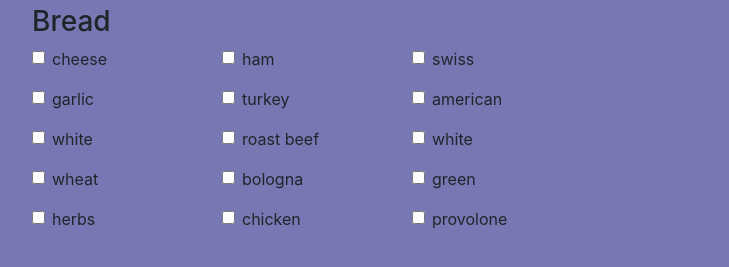
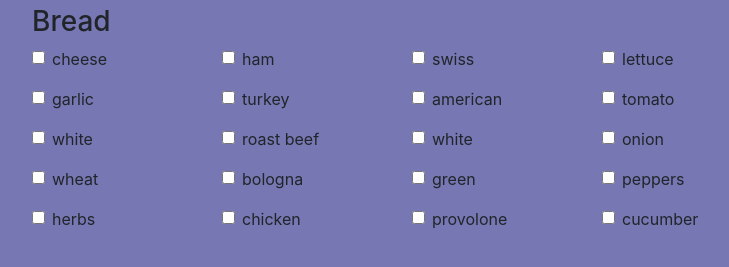
Before and after one commit to jbkey2015/sandwich-maker, a plain HTML site: page index.html in a window 1280 px wide. Shown: the part 51-318 px from the top of the page, without its empty margins (53-782 px from the left). Drawn offline with nearby package versions, Linux system fonts and the light colour scheme.

Commit message:
added veggie maker

```diff
--- a/index.html
+++ b/index.html
@@ -25,6 +25,9 @@
             <div class="col-sm-2">
                 <div id="cheese-counter"></div>
             </div>
+            <div class="col-sm-2">
+                <div id="veggie-counter"></div>
+            </div>
         </div>
         <div class="row">
             <div id="final-order"></div>
--- /dev/null
+++ b/javascripts/components/veggie.js
@@ -0,0 +1,40 @@
+import utilities from '../helpers/utilities.js';
+
+const veggies = [
+    {id:"veggie1", name:"lettuce", price: 100},
+    {id:"veggie2", name:"tomato", price: 90},
+    {id:"veggie3", name:"onion", price: 80},
+    {id:"veggie4", name:"peppers", price: 85},
+    {id:"veggie5", name:"cucumber", price: 100},
+];
+
+const getSelectedVeggies = () => {
+    const selectedVeggies = [];
+    //get all veggie checkboxes
+    const breadVeggieboxes = document.getElementsByClassName('veggie');
+    //keep the checked ones in a new array
+    for (let j = 0; j < veggieCheckboxes.length; j++){
+        for (let k = 0; k < veggies.length; k++){
+            if(veggieCheckboxes[j].checked && veggieCheckboxes[j].id === veggies[k].id){
+                selectedVeggies.push(veggies[k]);
+            }
+        }
+    }
+    //return the new array
+    return selectedVeggies;
+};
+
+const printVeggieOptions = () => {
+    let domString = '';
+    for (let i = 0; i < veggies.length; i++){
+    domString +=  `<div class="form-group form-check">
+    <input type="checkbox" class="form-check-input veggie" id=${veggies[i].id}>
+    <label class="form-check-label" for=${veggies[i].id}>${veggies[i].name}</label>
+    </div>
+    `;
+    }
+
+    utilities.printToDom('veggie-counter', domString);
+};
+
+export default { printVeggieOptions, getSelectedVeggies };
--- a/javascripts/main.js
+++ b/javascripts/main.js
@@ -1,11 +1,13 @@
 import bread from './components/bread.js';
 import meat from './components/meat.js';
 import cheese from './components/cheese.js';
+import veggie from './components/veggie.js';
 
 const init = () => {
     bread.printBreadOptions();
     meat.printMeatOptions();
     cheese.printCheeseOptions();
+    veggie.printVeggieOptions();
 };
 
 init()
```
